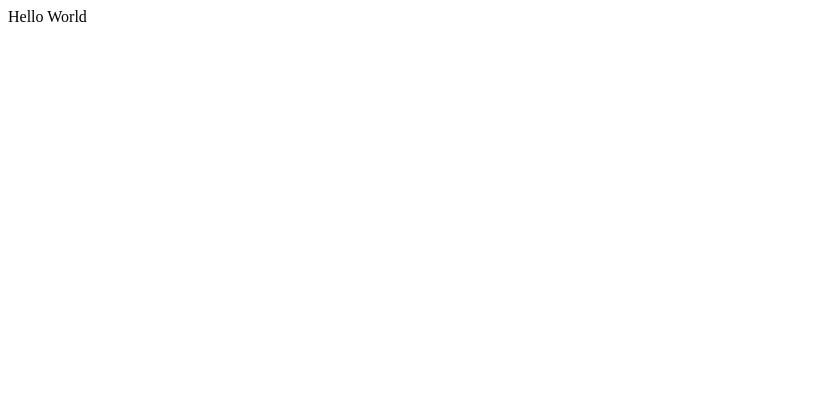
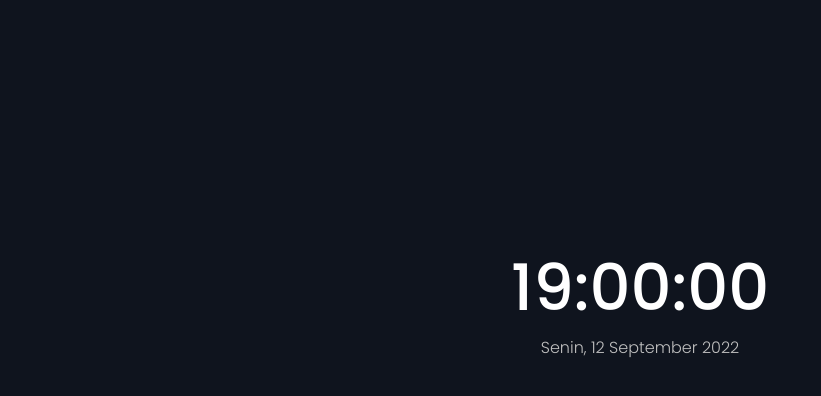
Before and after one commit to ryohilmi/vue-clock-app, a Vue app: page / in a window 1280 px wide. Shown: the top 396 px of the page, without its empty margins (0-821 px from the left). Built offline with nearby package versions, Linux system fonts and the light colour scheme.

Commit message:
feat: add clock component

```diff
--- a/src/App.vue
+++ b/src/App.vue
@@ -1,5 +1,27 @@
-<script setup></script>
+<script setup>
+import Clock from './components/Clock.vue';
+</script>
 
-<template>Hello World</template>
+<template>
+  <Clock />
+</template>
 
-<style scoped></style>
+<style>
+@import url('https://fonts.googleapis.com/css2?family=Open+Sans:wght@300;400;500&family=PT+Serif:wght@400;700&family=Poppins:wght@100;200;300;400;500;600;700&display=swap');
+
+* {
+  margin: 0;
+  padding: 0;
+  box-sizing: border-box;
+}
+
+html {
+  background: rgb(15, 20, 30);
+  color: white;
+  font-family: 'Poppins';
+}
+
+.clock {
+  margin: 0 auto;
+}
+</style>
--- /dev/null
+++ b/src/components/Clock.vue
@@ -0,0 +1,25 @@
+<script setup></script>
+
+<template>
+  <div class="clock">
+    <div class="time">19:00:00</div>
+    <div class="date">Senin, 12 September 2022</div>
+  </div>
+</template>
+
+<style lang="scss" scoped>
+.clock {
+  text-align: center;
+  padding-top: 15em;
+
+  .time {
+    font-size: 4rem;
+    font-weight: 500;
+  }
+
+  .date {
+    font-weight: 300;
+    color: rgb(192, 192, 192);
+  }
+}
+</style>
```
